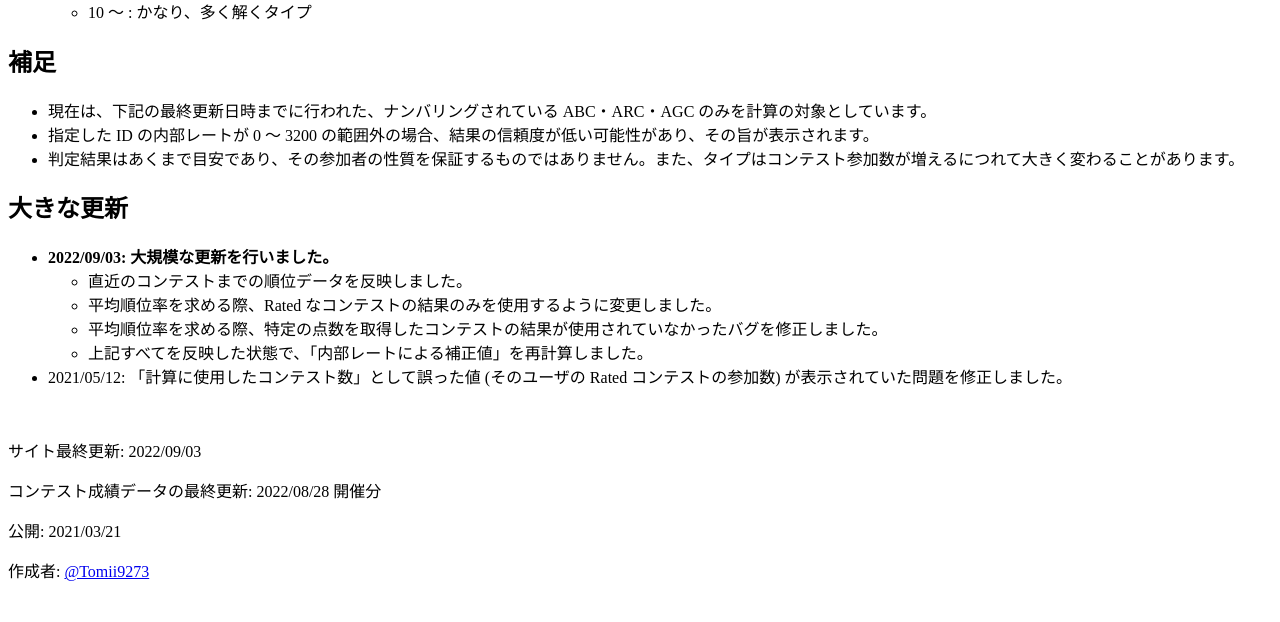
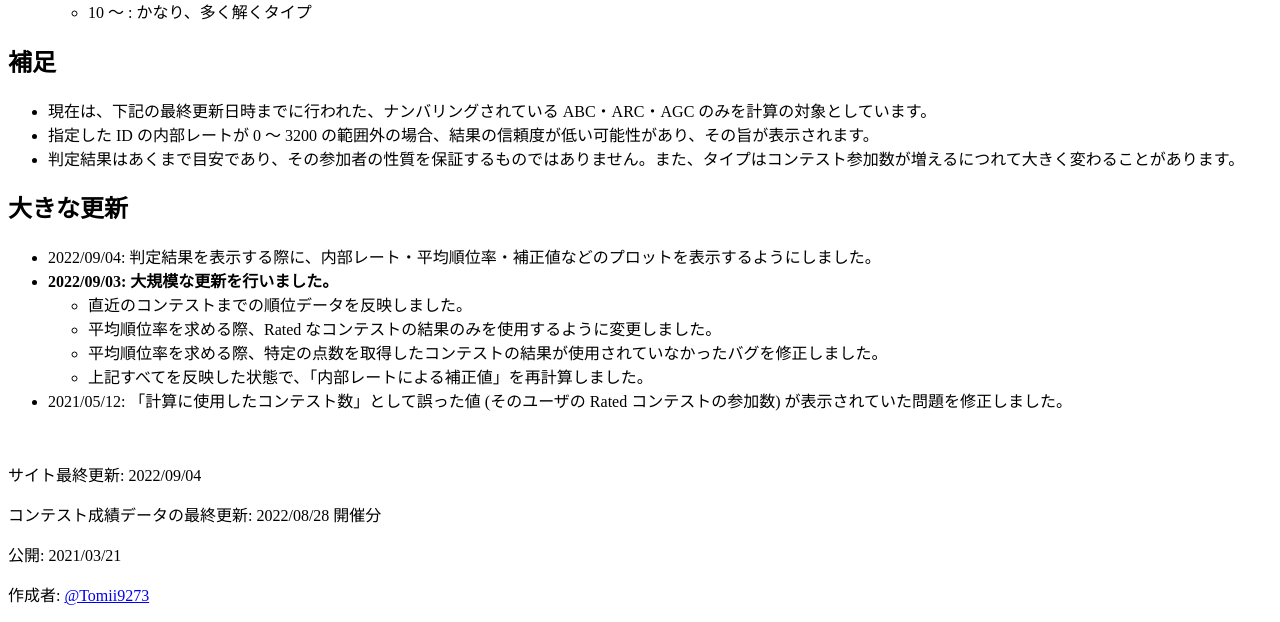
Before and after one commit to tomii9273/atcoder_type_checker, a Flask app: page / in a window 1280 px wide. Shown: the part 614-1236 px from the top of the page. Before the commit the page ends 1195 px from the top, so only its background shows below. Run offline with Flask 2, Linux system fonts and the light colour scheme; parts of the project's set-up code (start-up, migrations or seed data) failed here and were passed over.

Commit message:
update notice

```diff
--- a/templates/index.html
+++ b/templates/index.html
@@ -57,6 +57,7 @@
 	</ul>
 	<h2>大きな更新</h2>
 	<ul>
+		<li>2022/09/04: 判定結果を表示する際に、内部レート・平均順位率・補正値などのプロットを表示するようにしました。</li>
 		<li><b>
 				2022/09/03: 大規模な更新を行いました。
 			</b>
@@ -70,7 +71,7 @@
 		<li>2021/05/12: 「計算に使用したコンテスト数」として誤った値 (そのユーザの Rated コンテストの参加数) が表示されていた問題を修正しました。</li>
 	</ul>
 	</br>
-	<p>サイト最終更新: 2022/09/03</p>
+	<p>サイト最終更新: 2022/09/04</p>
 	<p>コンテスト成績データの最終更新: 2022/08/28 開催分</p>
 	<p>公開: 2021/03/21</p>
 	<p>作成者: <a href="https://twitter.com/Tomii9273">@Tomii9273</a></p>
```
